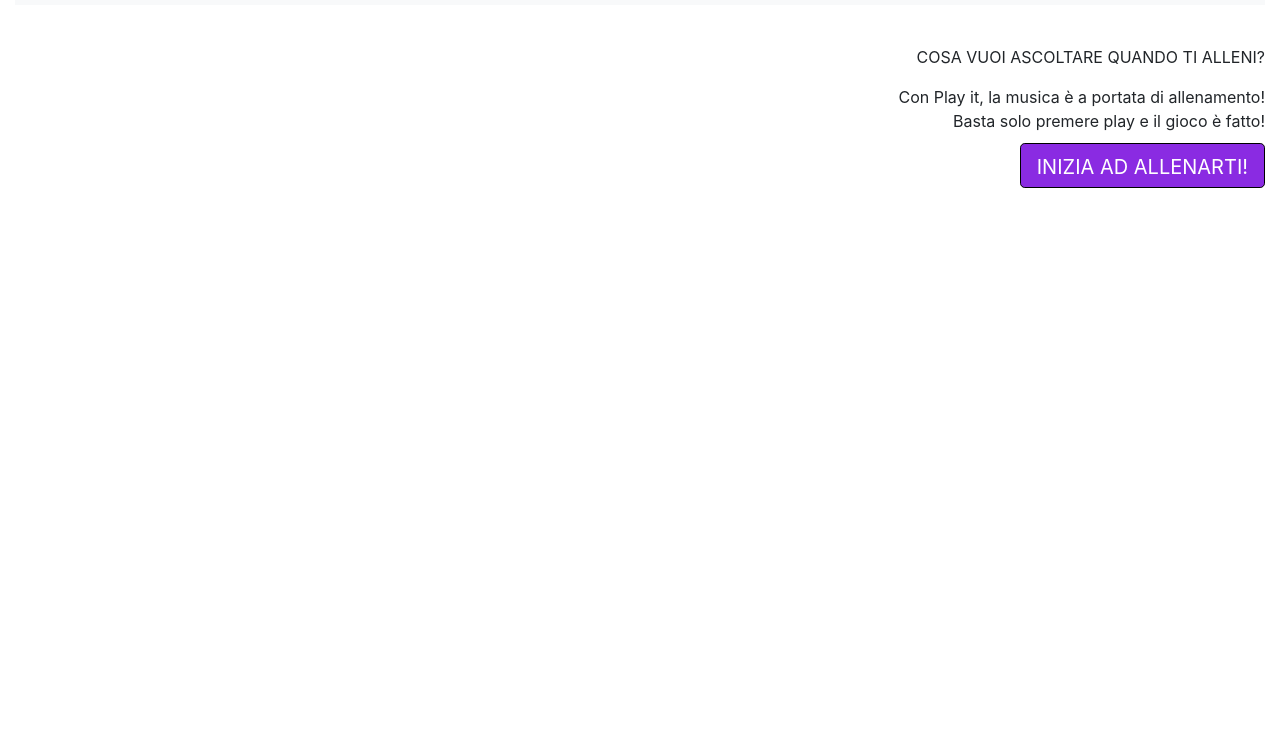
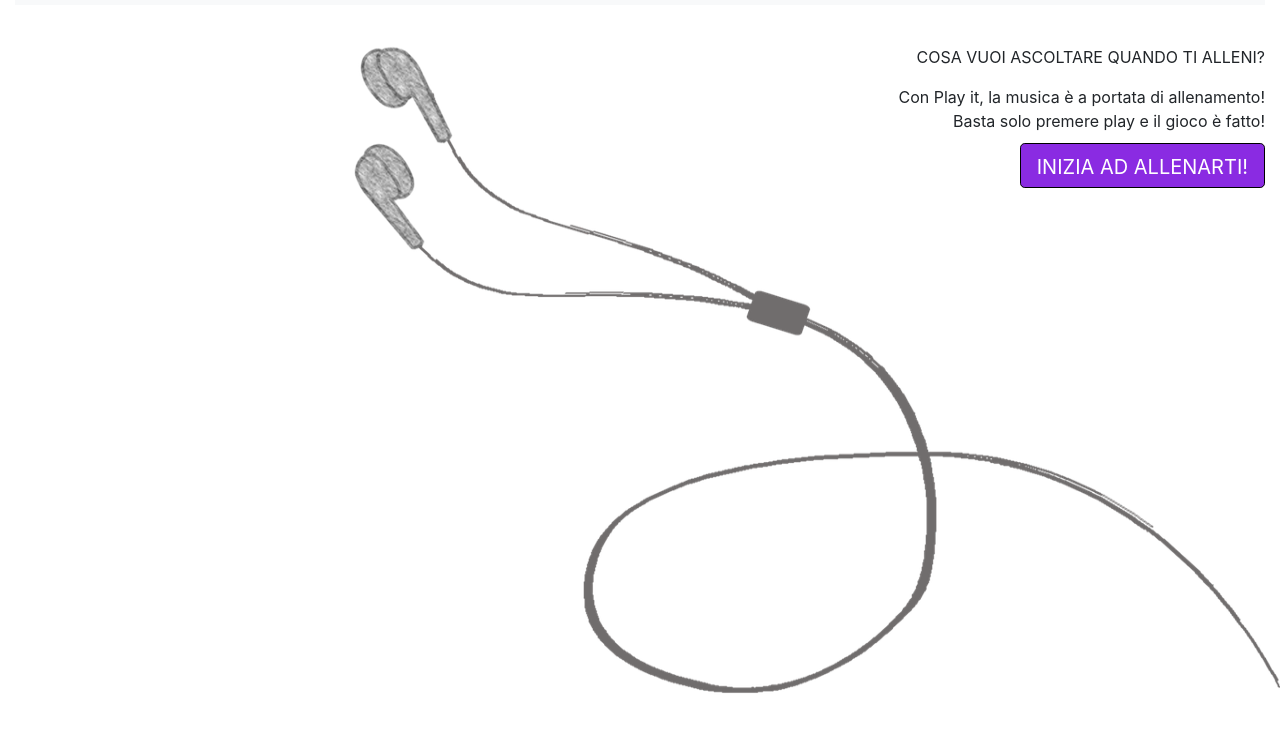
Before and after one commit to beatricevicini/playit, a plain HTML site: page index.html in a window 1280 px wide. Shown: the part 51-782 px from the top of the page. Drawn offline with nearby package versions, Linux system fonts and the light colour scheme.

Commit message:
indexagg

```diff
--- a/index.html
+++ b/index.html
@@ -2,7 +2,7 @@
 	<html>
 
 	<head>
-<!-- Global site tag (gtag.js) - Google Analytics -->
+		<!-- Global site tag (gtag.js) - Google Analytics -->
 <script async src="https://www.googletagmanager.com/gtag/js?id=G-4G67QVWY9D"></script>
 <script>
   window.dataLayer = window.dataLayer || [];
@@ -11,7 +11,6 @@
 
   gtag('config', 'G-4G67QVWY9D');
 </script>
-
 	      <meta charset="utf-8">
 	      <title>Play it</title>
 	      <link rel="stylesheet" type="text/css" href="css/style.css">
@@ -30,7 +29,14 @@
 <body>
 		<div class="container-fluid">
 
-
+		<style>
+body {
+  background-image: url('img/headphones.png');
+  background-repeat: no-repeat;
+  background-attachment: fixed;
+  background-size: 100% 100%;
+}
+</style>
 
     <header>
 
```
